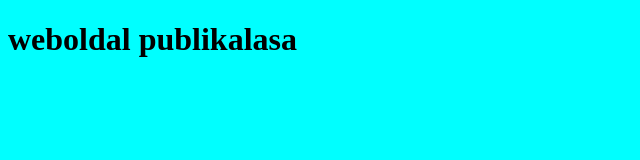
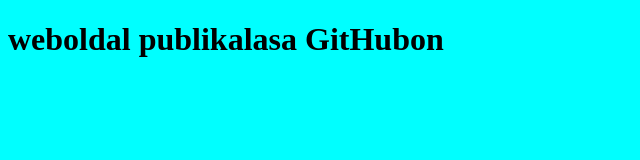
Before and after one commit to solartrance/20240219, a plain HTML site: page index.html in a window 1280 px wide. Shown: the whole page, without its empty margins (0-640 px from the left). Drawn offline with Linux system fonts and the light colour scheme.

Commit message:
index github

```diff
--- a/index.html
+++ b/index.html
@@ -11,6 +11,6 @@
     </style>
 </head>
 <body>
-    <h1>weboldal publikalasa</h1>
+    <h1>weboldal publikalasa GitHubon</h1>
 </body>
 </html>
```
